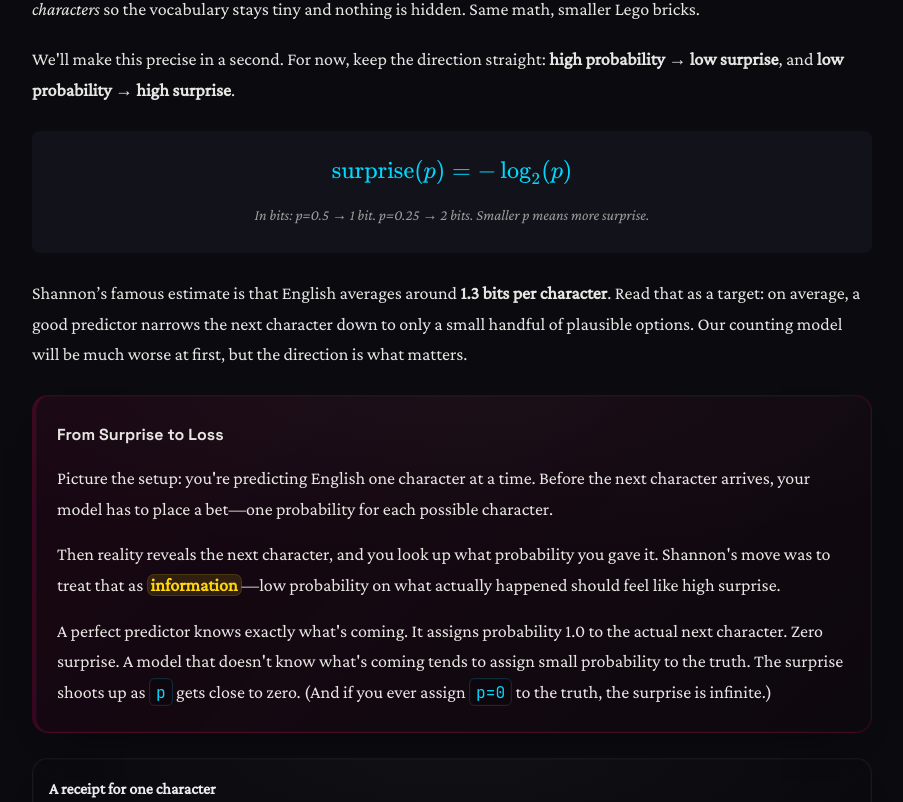
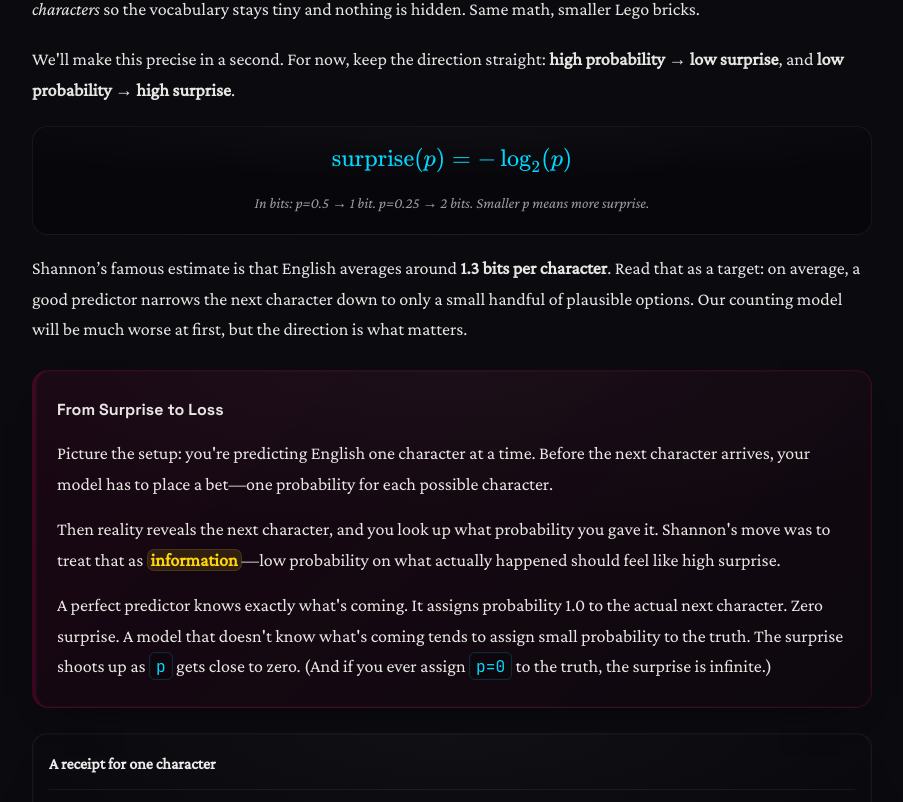
Before and after one commit to andrewloux/babygpt, a React (Vite) app: page / in a window 1280 px wide. Shown: the part 1858-2660 px from the top of the page, without its empty margins (188-1091 px from the left). Built offline with nearby package versions, Linux system fonts and the light colour scheme.

Commit message:
Make MathBlock background neutral gray

```diff
--- a/src/components/MathBlock.module.css
+++ b/src/components/MathBlock.module.css
@@ -1,8 +1,11 @@
 .mathBlock {
-  background: var(--bg-secondary);
-  border-radius: 8px;
-  padding: 25px 30px;
-  margin: 25px 0;
+  background:
+    radial-gradient(ellipse 120% 80% at 50% 0%, rgba(255, 255, 255, 0.03), transparent 60%),
+    rgba(0, 0, 0, 0.22);
+  border: 1px solid rgba(255, 255, 255, 0.06);
+  border-radius: 0.95rem;
+  padding: 1.1rem 1.25rem;
+  margin: 1.1rem 0;
   text-align: center;
   max-width: 100%;
 }
```
Also changed, not shown: 1 other file (tests, documents, lock files or other folders).
